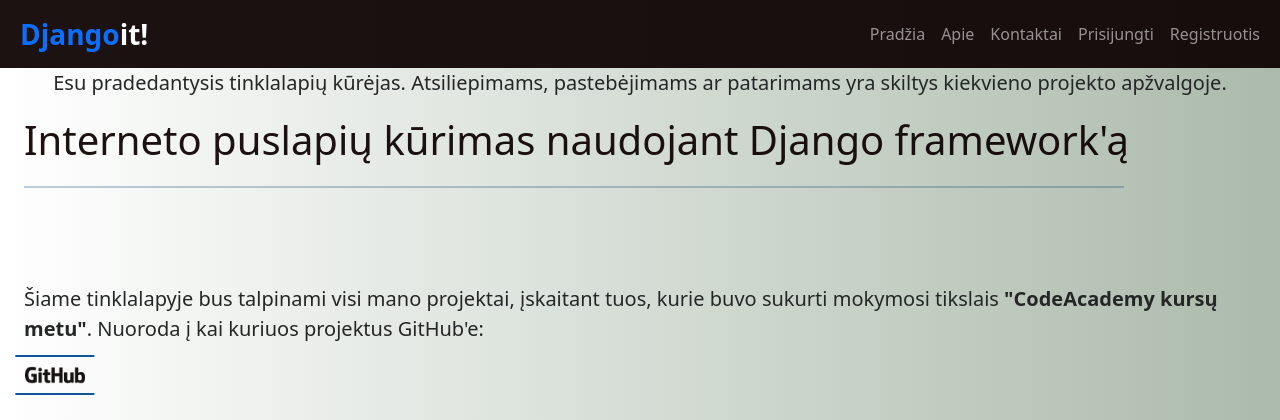
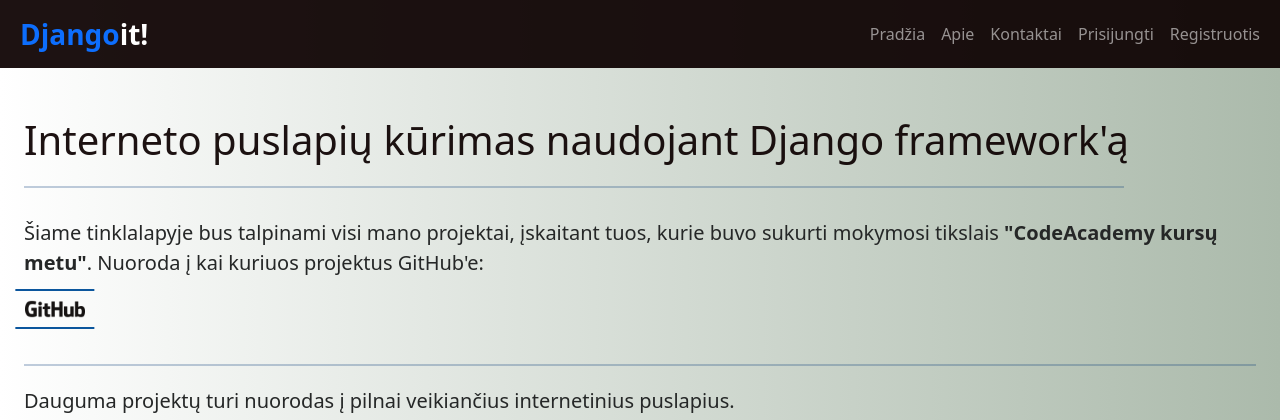
Before and after one commit to jev75/portfolio, a Django app: page / in a window 1280 px wide. Shown: the top 420 px of the page. Run offline with Django 5.2, Linux system fonts and the light colour scheme; data comes from the database, SQL or seed files in the repository; both versions use the stored data as it was after the commit.

Commit message:
Atnaujinimai

```diff
--- a/projects/templates/projects/project_list.html
+++ b/projects/templates/projects/project_list.html
@@ -9,7 +9,7 @@
 <div class="container mt-4">
     <h1 class="mb-4">Interneto puslapių kūrimas naudojant Django framework'ą</h1>
 <hr class="blue" >
-<p class="lead fixed-bottom">Esu pradedantysis tinklalapių kūrėjas. Atsiliepimams, pastebėjimams ar patarimams yra skiltys kiekvieno projekto apžvalgoje.</p>
+{#<p class="lead fixed-bottom">Esu pradedantysis tinklalapių kūrėjas. Atsiliepimams, pastebėjimams ar patarimams yra skiltys kiekvieno projekto apžvalgoje.</p>#}
 
    <p class="lead">
         Šiame tinklalapyje bus talpinami visi mano projektai, įskaitant tuos, kurie buvo sukurti mokymosi tikslais
--- a/static/css/main.css
+++ b/static/css/main.css
@@ -170,4 +170,5 @@
     text-align: center;
     background-color: rgba(255, 255, 255, 0.0); /* Baltas fonas su 80% peršviečiamumu */
     padding: 10px 0;
+    color: rgb(62, 100, 26);
 }
```
Also changed, not shown: db.sqlite3, media/images/viktorina.jpg (added).
